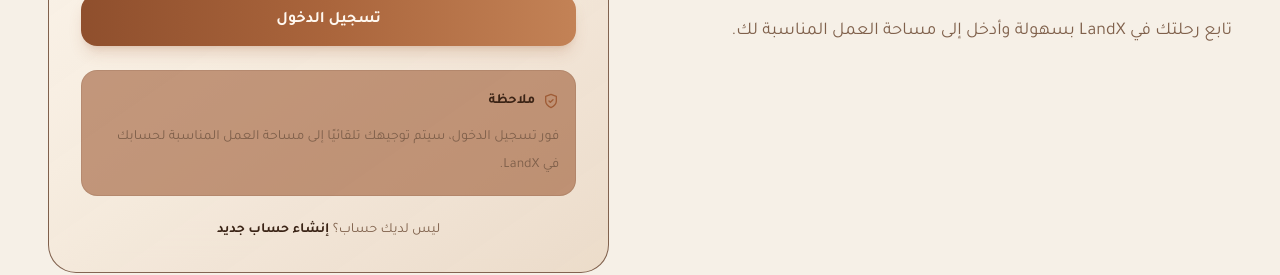
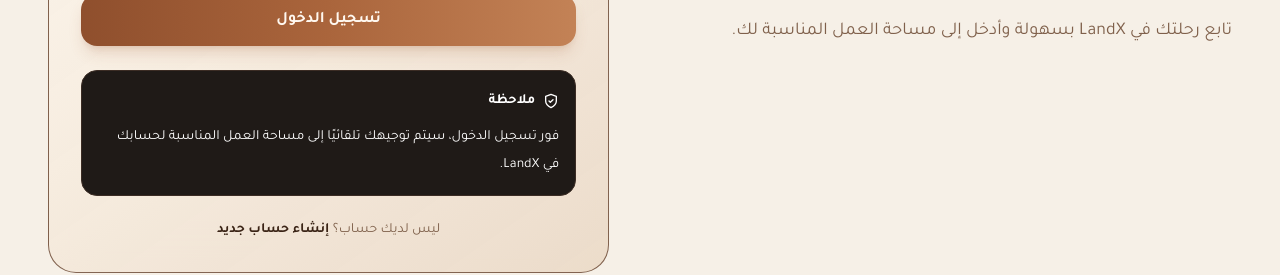
Before and after one commit to Abdulrahman-A9/LandX, a React (Vite) app: page /login in a window 1280 px wide. Shown: the part 497-772 px from the top of the page. Built offline with nearby package versions, Linux system fonts and the light colour scheme; no server answers.

Commit message:
Adjust auth note contrast and clean register copy

```diff
--- a/src/pages/auth/Login.jsx
+++ b/src/pages/auth/Login.jsx
@@ -129,12 +129,12 @@ const Login = () => {
               </Button>
             </form>
 
-            <div className="mt-6 rounded-2xl border border-app-border bg-app-surface-soft/60 p-4 text-sm leading-7 text-app-text-muted">
-              <div className="flex items-center gap-2 font-semibold text-app-text">
-                <ShieldCheckIcon className="h-4 w-4 text-brand" />
+            <div className="mt-6 rounded-2xl border border-[#3b2c24] bg-[#1f1a17] p-4 text-sm leading-7 text-white">
+              <div className="flex items-center gap-2 font-semibold text-white">
+                <ShieldCheckIcon className="h-4 w-4 text-white" />
                 ملاحظة
               </div>
-              <p className="mt-2">
+              <p className="mt-2 text-white">
                 فور تسجيل الدخول، سيتم توجيهك تلقائيًا إلى مساحة العمل المناسبة لحسابك في LandX.
               </p>
             </div>
--- a/src/pages/auth/Register.jsx
+++ b/src/pages/auth/Register.jsx
@@ -230,18 +230,6 @@ const Register = () => {
               </p>
             </div>
 
-            <div className="grid gap-4 md:grid-cols-3">
-              {[
-                'للمستثمر: استكشاف الفرص وفهم الجدوى.',
-                'للبلدية: تنظيم النشر وإدارة الطلبات.',
-                'للجنة: بيانات فعلية يمكن عرضها من القاعدة.',
-              ].map((item) => (
-                <div key={item} className="rounded-2xl border border-app-border bg-app-surface-soft p-4 text-sm leading-7 text-app-text-muted">
-                  {item}
-                </div>
-              ))}
-            </div>
-
             <div className="rounded-[2rem] border border-app-border bg-card-gradient p-6">
               <div className="flex items-center gap-2 text-app-text">
                 <ShieldCheckIcon className="h-5 w-5 text-brand" />
```
